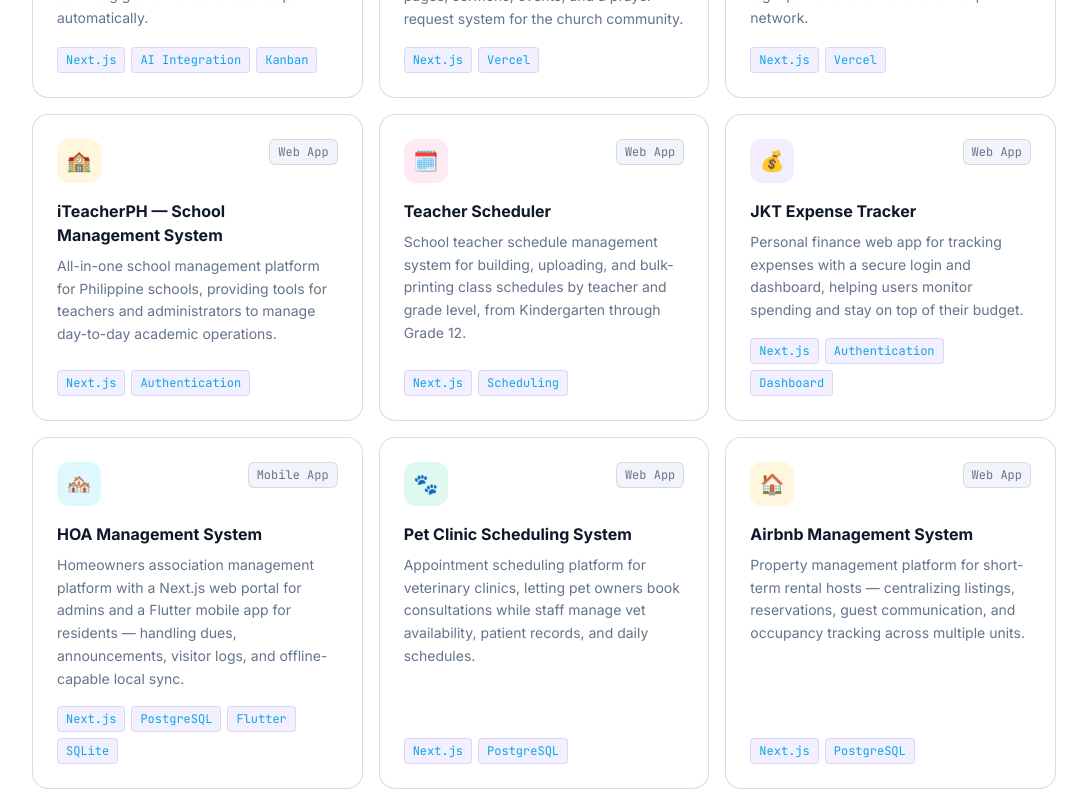
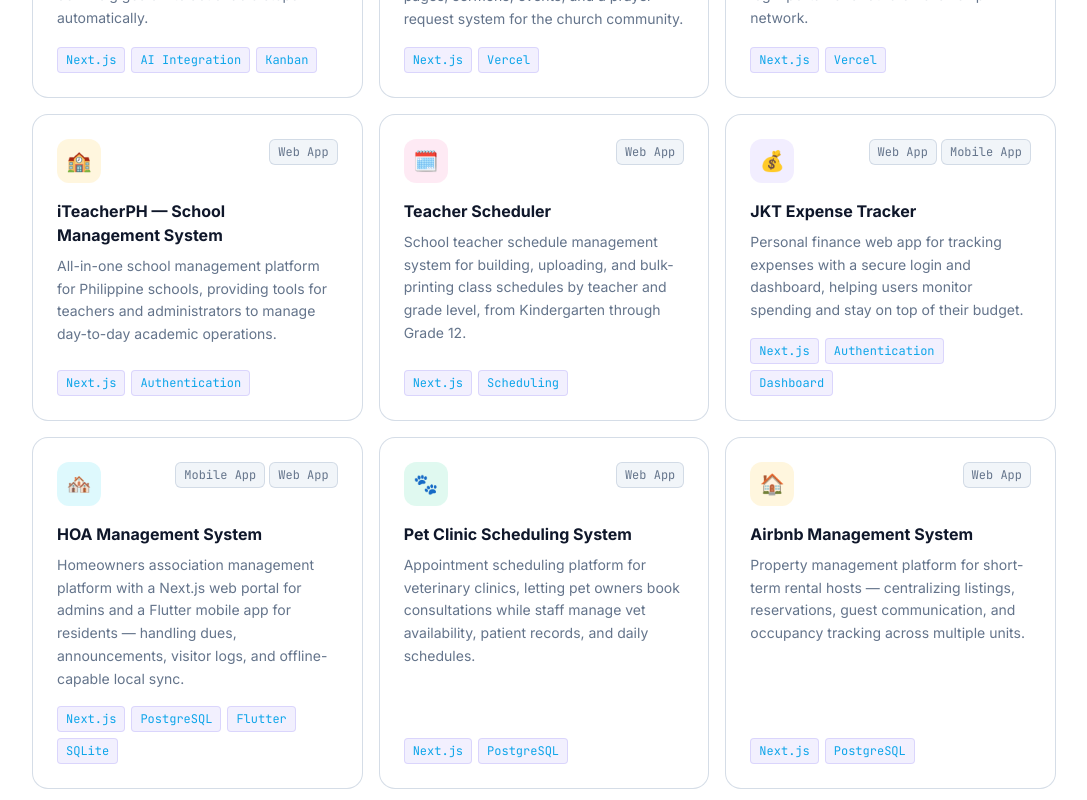
Before and after one commit to Jeriks1223/jk-tamayo-portfolio, a Next.js app: page / in a window 1280 px wide. Shown: the part 5480-6280 px from the top of the page, without its empty margins (96-1183 px from the left). Built offline with nearby package versions, Linux system fonts and the light colour scheme.

Commit message:
additional on my projects made v3

```diff
--- a/src/components/sections/Projects.tsx
+++ b/src/components/sections/Projects.tsx
@@ -12,7 +12,7 @@ export default function Projects() {
   const filtered =
     activeCategory === "All"
       ? PROJECTS
-      : PROJECTS.filter((p) => p.category === activeCategory);
+      : PROJECTS.filter((p) => p.category.includes(activeCategory));
 
   return (
     <section id="projects" style={{ padding: "6rem 1.5rem", background: "var(--bg2)" }}>
@@ -83,7 +83,10 @@ export default function Projects() {
                   >
                     {project.icon}
                   </div>
+                  <div className="flex flex-wrap gap-1 justify-end">
+                    {project.category.map((cat) => (
                       <span
+                        key={cat}
                         className="text-xs px-2 py-1 rounded-md font-mono"
                         style={{
                           color: "var(--muted)",
@@ -91,8 +94,10 @@ export default function Projects() {
                           border: "1px solid var(--border)",
                         }}
                       >
-                    {project.category}
+                        {cat}
                       </span>
+                    ))}
+                  </div>
                 </div>
 
                 <div className="font-bold text-base mb-2 flex items-center gap-1.5">
--- a/src/lib/data.ts
+++ b/src/lib/data.ts
@@ -121,7 +121,7 @@ export const PROJECTS = [
     color: "rgba(124,106,244,0.15)",
     tech: ["NetSuite", "SuiteScript", "SuiteFlow"],
     features: ["Saved Searches", "Analytics Dashboards", "Workflow Automation", "SuiteScripts", "Suitelets", "Custom Forms", "PDF Templates"],
-    category: "ERP",
+    category: ["ERP"],
   },
   {
     title: "Dealer Parts Inquiry System",
@@ -131,7 +131,7 @@ export const PROJECTS = [
     color: "rgba(34,211,238,0.15)",
     tech: ["Next.js", "MySQL", "AWS"],
     features: ["Dealer Pricing", "SRP Pricing", "Inventory Visibility", "Reporting", "Activity Tracking"],
-    category: "Web App",
+    category: ["Web App"],
   },
   {
     title: "Retail Sales & Inventory Tracking System",
@@ -141,7 +141,7 @@ export const PROJECTS = [
     color: "rgba(52,211,153,0.15)",
     tech: ["Next.js", "PostgreSQL", "NetSuite"],
     features: ["Sales Tracking", "Unit Monitoring", "Dashboard Analytics", "Excel Exports", "File Upload"],
-    category: "Web App",
+    category: ["Web App"],
   },
   {
     title: "Cash Advance Management System",
@@ -151,7 +151,7 @@ export const PROJECTS = [
     color: "rgba(251,191,36,0.15)",
     tech: ["Power Apps", "SharePoint", "Power Automate"],
     features: ["Approval Workflow", "Power Automate", "Power Apps", "SharePoint Integration"],
-    category: "Power Platform",
+    category: ["Power Platform"],
   },
   {
     title: "Fuel Request & Approval System",
@@ -161,7 +161,7 @@ export const PROJECTS = [
     color: "rgba(244,114,182,0.15)",
     tech: ["Power Apps", "Power Automate", "SharePoint"],
     features: ["Approval Routing", "Workflow Automation", "Mobile Friendly Forms"],
-    category: "Power Platform",
+    category: ["Power Platform"],
   },
   {
     title: "Enterprise POS Ecosystem",
@@ -171,7 +171,7 @@ export const PROJECTS = [
     color: "rgba(167,139,250,0.15)",
     tech: ["C#", "WinForms", "MSSQL"],
     features: ["POS Application", "POS Printing", "PDE Server", "SQL Server Backend"],
-    category: "Desktop App",
+    category: ["Desktop App"],
   },
   {
     title: "Intelligent Task Orchestrator",
@@ -181,7 +181,7 @@ export const PROJECTS = [
     color: "rgba(124,106,244,0.15)",
     tech: ["Next.js", "AI Integration", "Kanban"],
     features: ["Kanban Board", "AI Sub-task Generation", "Project Management"],
-    category: "Web App",
+    category: ["Web App"],
     link: "https://magic-task-mind.lovable.app",
   },
   {
@@ -192,7 +192,7 @@ export const PROJECTS = [
     color: "rgba(34,211,238,0.15)",
     tech: ["Next.js", "Vercel"],
     features: ["Sermons Page", "Events Listing", "Ministry Pages", "Prayer Requests"],
-    category: "Website",
+    category: ["Website"],
     link: "https://jkcm.vercel.app/",
   },
   {
@@ -203,7 +203,7 @@ export const PROJECTS = [
     color: "rgba(52,211,153,0.15)",
     tech: ["Next.js", "Vercel"],
     features: ["Membership Application", "Member Login", "Events Page"],
-    category: "Website",
+    category: ["Website"],
     link: "https://fatherhood-philippines-inc.vercel.app/",
   },
   {
@@ -214,7 +214,7 @@ export const PROJECTS = [
     color: "rgba(251,191,36,0.15)",
     tech: ["Next.js", "Authentication"],
     features: ["School Management", "Teacher Tools", "Secure Login"],
-    category: "Web App",
+    category: ["Web App"],
     link: "https://i-teacher-ph.vercel.app/",
   },
   {
@@ -225,7 +225,7 @@ export const PROJECTS = [
     color: "rgba(244,114,182,0.15)",
     tech: ["Next.js", "Scheduling"],
     features: ["Schedule Builder", "Bulk Print", "Upload/Export"],
-    category: "Web App",
+    category: ["Web App"],
     link: "https://teacher-scheduler-cyan.vercel.app/scheduler",
   },
   {
@@ -236,7 +236,7 @@ export const PROJECTS = [
     color: "rgba(167,139,250,0.15)",
     tech: ["Next.js", "Authentication", "Dashboard"],
     features: ["Expense Tracking", "Dashboard", "Secure Login"],
-    category: "Web App",
+    category: ["Web App", "Mobile App"],
     link: "https://jkt-expense-tracker.vercel.app/",
   },
   {
@@ -247,7 +247,7 @@ export const PROJECTS = [
     color: "rgba(34,211,238,0.15)",
     tech: ["Next.js", "PostgreSQL", "Flutter", "SQLite"],
     features: ["Dues & Billing", "Announcements", "Visitor Logs", "Mobile App", "Offline Sync"],
-    category: "Mobile App",
+    category: ["Mobile App", "Web App"],
   },
   {
     title: "Pet Clinic Scheduling System",
@@ -257,7 +257,7 @@ export const PROJECTS = [
     color: "rgba(52,211,153,0.15)",
     tech: ["Next.js", "PostgreSQL"],
     features: ["Appointment Booking", "Vet Availability", "Patient Records", "Schedule Management"],
-    category: "Web App",
+    category: ["Web App"],
   },
   {
     title: "Airbnb Management System",
@@ -267,7 +267,7 @@ export const PROJECTS = [
     color: "rgba(251,191,36,0.15)",
     tech: ["Next.js", "PostgreSQL"],
     features: ["Listings Management", "Reservation Tracking", "Guest Communication", "Occupancy Dashboard"],
-    category: "Web App",
+    category: ["Web App"],
   },
   {
     title: "Booking System",
@@ -277,7 +277,7 @@ export const PROJECTS = [
     color: "rgba(167,139,250,0.15)",
     tech: ["Next.js", "PostgreSQL"],
     features: ["Real-time Availability", "Reservations", "Confirmation Management"],
-    category: "Web App",
+    category: ["Web App"],
   },
 ];
 
```
Lines whose indentation alone changed are shown as unchanged.
